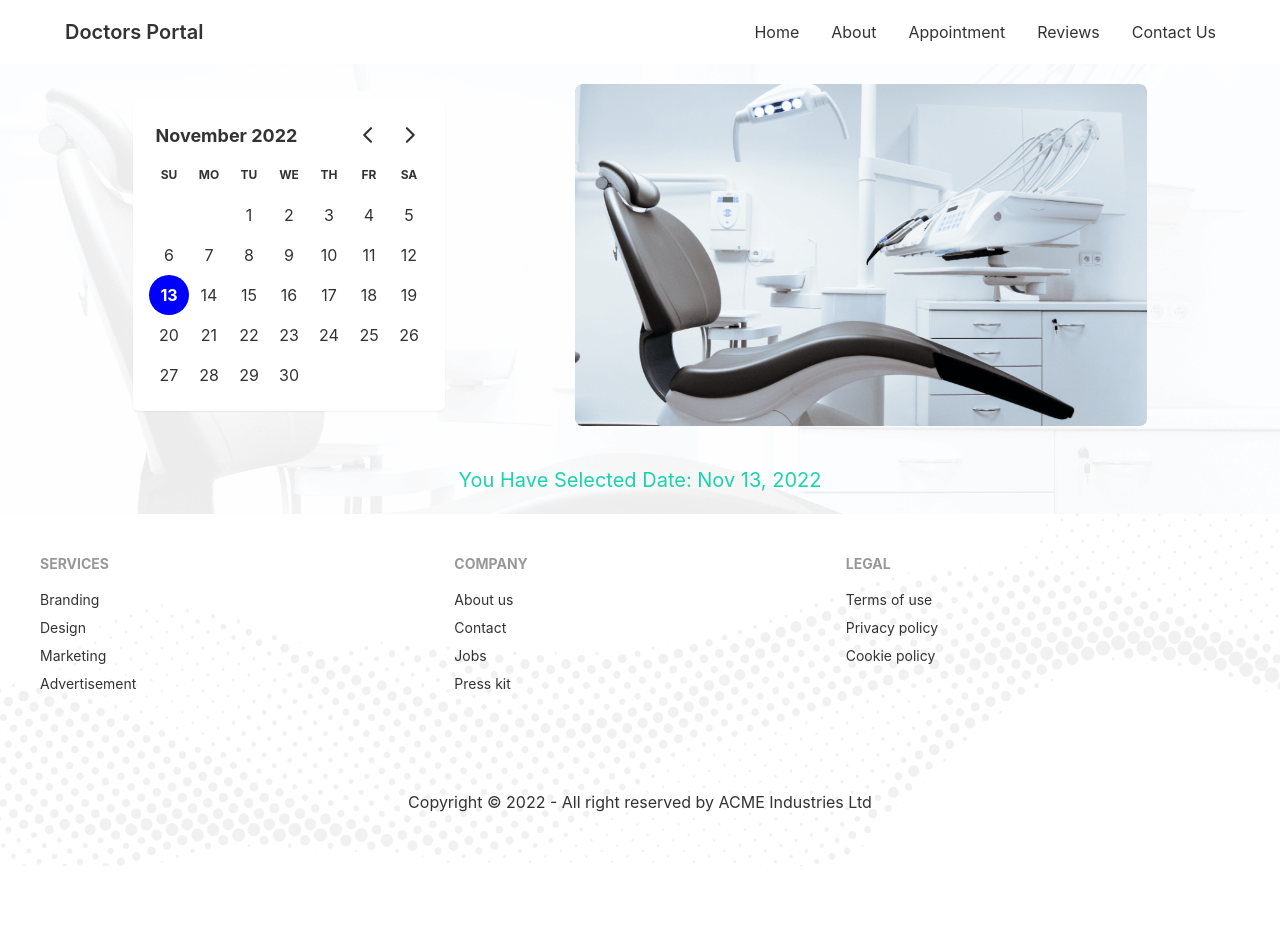
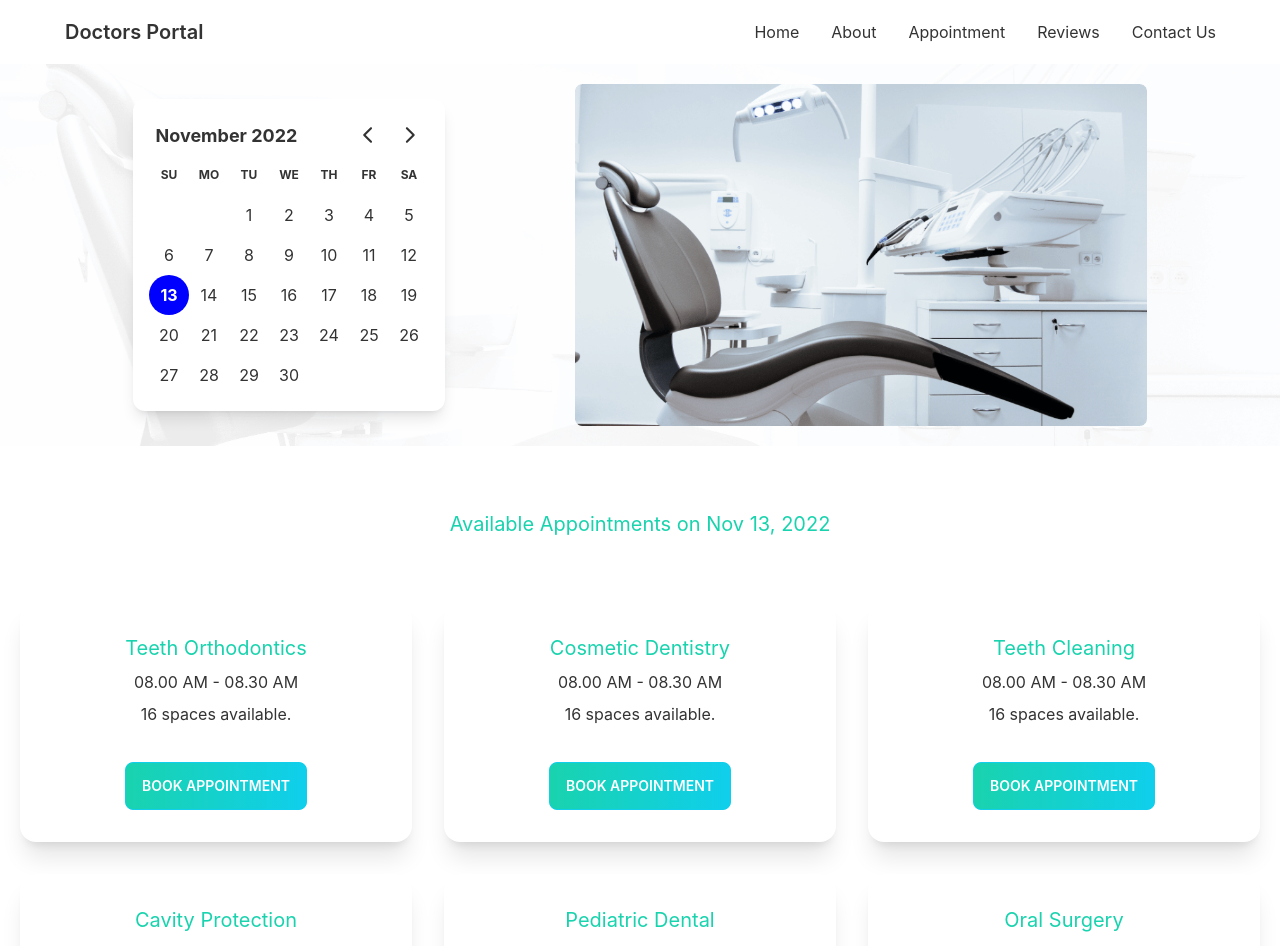
Before and after one commit to Tasnim-Bahar-Samir/doctors-portal-client, a React (Create React App) app: page /appointment in a window 1280 px wide. Shown: the top 946 px of the page. Before the commit the page ends 866 px from the top, so only its background shows below. Built offline with nearby package versions, Linux system fonts and the light colour scheme.

Commit message:
added appointment card and showing modal for appointment booking

```diff
--- /dev/null
+++ b/public/AppointmentSession.json
@@ -0,0 +1,118 @@
+[
+    {
+      "_id": 1,
+      "name": "Teeth Orthodontics",
+      "slots": [
+        "08.00 AM - 08.30 AM",
+        "08.30 AM - 09.00 AM",
+        "09.00 AM - 9.30 AM",
+        "09.30 AM - 10.00 AM",
+        "10.00 AM - 10.30 AM",
+        "10.30 AM - 11.00 AM",
+        "11.00 AM - 11.30 AM",
+        "11.30 AM - 12.00 AM",
+        "1.00 PM - 1.30 PM",
+        "1.30 PM - 2.00 PM",
+        "2.00 PM - 2.30 PM",
+        "2.30 PM - 3.00 PM",
+        "3.00 PM - 3.30 PM",
+        "3.30 PM - 4.00 PM",
+        "4.00 PM - 4.30 PM",
+        "4.30 PM - 5.00 PM"
+      ]
+    },
+    {
+      "_id": 2,
+      "name": "Cosmetic Dentistry",
+      "slots": [
+        "08.00 AM - 08.30 AM",
+        "08.30 AM - 09.00 AM",
+        "09.00 AM - 9.30 AM",
+        "09.30 AM - 10.00 AM",
+        "10.00 AM - 10.30 AM",
+        "10.30 AM - 11.00 AM",
+        "11.00 AM - 11.30 AM",
+        "11.30 AM - 12.00 AM",
+        "1.00 PM - 1.30 PM",
+        "1.30 PM - 2.00 PM",
+        "2.00 PM - 2.30 PM",
+        "2.30 PM - 3.00 PM",
+        "3.00 PM - 3.30 PM",
+        "3.30 PM - 4.00 PM",
+        "4.00 PM - 4.30 PM",
+        "4.30 PM - 5.00 PM"
+      ]
+    },
+    {
+      "_id": 3,
+      "name": "Teeth Cleaning",
+      "slots": [
+        "08.00 AM - 08.30 AM",
+        "08.30 AM - 09.00 AM",
+        "09.00 AM - 9.30 AM",
+        "09.30 AM - 10.00 AM",
+        "10.00 AM - 10.30 AM",
+        "10.30 AM - 11.00 AM",
+        "11.00 AM - 11.30 AM",
+        "11.30 AM - 12.00 AM",
+        "1.00 PM - 1.30 PM",
+        "1.30 PM - 2.00 PM",
+        "2.00 PM - 2.30 PM",
+        "2.30 PM - 3.00 PM",
+        "3.00 PM - 3.30 PM",
+        "3.30 PM - 4.00 PM",
+        "4.00 PM - 4.30 PM",
+        "4.30 PM - 5.00 PM"
+      ]
+    },
+    {
+      "_id": 4,
+      "name": "Cavity Protection",
+      "slots": [
+        "08.00 AM - 08.30 AM",
+        "08.30 AM - 09.00 AM",
+        "09.00 AM - 9.30 AM",
+        "09.30 AM - 10.00 AM",
+        "10.00 AM - 10.30 AM",
+        "10.30 AM - 11.00 AM",
+        "11.00 AM - 11.30 AM",
+        "11.30 AM - 12.00 AM",
+        "1.00 PM - 1.30 PM",
+        "1.30 PM - 2.00 PM",
+        "2.00 PM - 2.30 PM",
+        "2.30 PM - 3.00 PM",
+        "3.00 PM - 3.30 PM",
+        "3.30 PM - 4.00 PM",
+        "4.00 PM - 4.30 PM",
+        "4.30 PM - 5.00 PM"
+      ]
+    },
+    {
+      "_id": 5,
+      "name": "Pediatric Dental",
+      "slots": [
+      ]
+    },
+    {
+      "_id": 6,
+      "name": "Oral Surgery",
+      "slots": [
+        "08.00 AM - 08.30 AM",
+        "08.30 AM - 09.00 AM",
+        "09.00 AM - 9.30 AM",
+        "09.30 AM - 10.00 AM",
+        "10.00 AM - 10.30 AM",
+        "10.30 AM - 11.00 AM",
+        "11.00 AM - 11.30 AM",
+        "11.30 AM - 12.00 AM",
+        "1.00 PM - 1.30 PM",
+        "1.30 PM - 2.00 PM",
+        "2.00 PM - 2.30 PM",
+        "2.30 PM - 3.00 PM",
+        "3.00 PM - 3.30 PM",
+        "3.30 PM - 4.00 PM",
+        "4.00 PM - 4.30 PM",
+        "4.30 PM - 5.00 PM"
+      ]
+    }
+  ]
--- /dev/null
+++ b/src/Components/BookingModal.js
@@ -0,0 +1,55 @@
+import { format } from "date-fns";
+import React from "react";
+
+const BookingModal = ({ booking, selected }) => {
+    const {name,slots} = booking
+  const date = format(selected, "PP");
+  return (
+    <div>
+      <input type="checkbox" id="booking_modal" className="modal-toggle" />
+      <div className="modal">
+        <div className="modal-box relative">
+          <label
+            htmlFor="booking_modal"
+            className="btn btn-sm btn-circle absolute right-2 top-2"
+          >
+            ✕
+          </label>
+          <h3 className="text-lg font-bold">{name}</h3>
+          <form className="grid grid-cols-1 gap-5 mt-11">
+            <input
+              type="text"
+              disabled
+              value={date}
+              className="input input-bordered w-full"
+            />
+            <select className="select select-bordered w-full" required>
+
+              {
+                slots?.map((slot,index) =><option key={index} value={slot}/> )
+              }
+            </select>
+            <input
+              type="text"
+              name="email"
+              placeholder="Type here"
+              className="input input-bordered w-full"
+            />
+            <input
+              type="text"
+              placeholder="Phone"
+              className="input input-bordered w-full"
+            />
+            <input
+              type="submit"
+              value="Submit"
+              className="btn btn-accent input-bordered text-white w-full"
+            />
+          </form>
+        </div>
+      </div>
+    </div>
+  );
+};
+
+export default BookingModal;
--- /dev/null
+++ b/src/Components/PrimaryButton.js
@@ -0,0 +1,9 @@
+import React from 'react'
+
+const PrimaryButton = ({children}) => {
+  return (
+    <button className='btn btn-primary mt-7 bg-gradient-to-r from-secondary to-primary text-white'>{children}</button>
+  )
+}
+
+export default PrimaryButton
--- a/src/Pages/Appointment/Appointment/Appointment.js
+++ b/src/Pages/Appointment/Appointment/Appointment.js
@@ -1,10 +1,14 @@
-import React from 'react'
+import React, { useState } from 'react'
 import AppointmentBanner from '../AppointmentBanner/AppointmentBanner'
+import AvailableAppoint from '../AvailableAppoint/AvailableAppoint'
 
 const Appointment = () => {
+
+  const [selected, setSelected] = useState(new Date());
   return (
     <div>
-        <AppointmentBanner/>
+        <AppointmentBanner selected ={selected} setSelected = {setSelected}/>
+        <AvailableAppoint selected= {selected}/>
     </div>
   )
 }
--- a/src/Pages/Appointment/AppointmentBanner/AppointmentBanner.js
+++ b/src/Pages/Appointment/AppointmentBanner/AppointmentBanner.js
@@ -2,21 +2,18 @@ import React, { useState } from "react";
 import bannerImg from "../../../assets/images/chair.png";
 import { DayPicker } from "react-day-picker";
 import "react-day-picker/dist/style.css";
-import { format } from "date-fns";
 
-const AppointmentBanner = () => {
-  const [selected, setSelected] = useState(new Date());
+const AppointmentBanner = ({selected,setSelected}) => {
   return (
     <div className="p-5 banner ">
       <div className=" flex  justify-around flex-col-reverse md:flex-row md:items-center md:px-12">
-        <div className="rounded-md shadow-sm bg-white w-fit">
+        <div className="rounded-xl shadow-lg bg-white">
           <DayPicker mode="single" selected={selected} onSelect={setSelected} />
         </div>
         <div className="md:w-1/2">
           <img className="w-full" src={bannerImg} alt="" />
         </div>
       </div>
-      <p className="text-secondary text-xl text-center mt-10">You Have Selected Date: {format(selected,"PP")} </p>
     </div>
   );
 };
--- /dev/null
+++ b/src/Pages/Appointment/AvailableAppoint/AppointmentOption.js
@@ -0,0 +1,24 @@
+
+import React from "react";
+
+const AppointmentOption = ({data,setBooking}) => {
+
+  const {name,slots} = data;
+  return (
+    <div>
+
+      <div className="card bg-base-100 shadow-xl">
+        <div className="card-body text-center">
+          <h2 className="text-xl text-secondary">{name}</h2>
+          <p>{slots.length>0? slots[0]:"Try Another Day"}</p>
+          <p>{slots.length} {slots.length > 1?"spaces":"space"} available.</p>
+          <div className="card-actions justify-center">
+            <label disabled ={slots.length === 0} onClick={()=>setBooking(data)} htmlFor="booking_modal" className="btn btn-primary mt-7 bg-gradient-to-r from-secondary to-primary text-white">Book Appointment</label>
+          </div>
+        </div>
+      </div>
+    </div>
+  );
+};
+
+export default AppointmentOption;
--- /dev/null
+++ b/src/Pages/Appointment/AvailableAppoint/AvailableAppoint.js
@@ -0,0 +1,29 @@
+import { format } from 'date-fns'
+import React, { useEffect, useState } from 'react'
+import BookingModal from '../../../Components/BookingModal'
+import AppointmentOption from './AppointmentOption'
+
+const AvailableAppoint = ({selected}) => {
+    const [appointmentOptions,setAppointmentOptions] = useState([])
+    const [booking,setBooking] = useState({})
+    useEffect(()=>{
+        fetch('AppointmentSession.json')
+        .then(res => res.json())
+        .then(data => setAppointmentOptions(data))
+    },[])
+  return (
+    <div className='md:px-5'>
+        <h5 className='text-secondary text-xl text-center  my-16'>Available Appointments on {format(selected,"PP")} </h5>
+        <div className='grid md:grid-cols-2 lg:grid-cols-3 gap-8'>
+            {
+                appointmentOptions.map(data => <AppointmentOption setBooking ={setBooking} key={data._id} data = {data}/>)
+            }
+        </div>
+        <BookingModal
+        selected = {selected}
+        booking = {booking}/>
+    </div>
+  )
+}
+
+export default AvailableAppoint
--- a/src/Pages/Home/Appointment/Appointment.js
+++ b/src/Pages/Home/Appointment/Appointment.js
@@ -1,6 +1,7 @@
 import React from 'react'
 import doctorImg from '../../../assets/images/doctor.png'
 import appointmentBg from '../../../assets/images/appointment.png'
+import PrimaryButton from '../../../Components/PrimaryButton'
 
 const Appointment = () => {
   return (
@@ -12,7 +13,7 @@ const Appointment = () => {
             <h4 className='text-primary font-bold text-xl'>Appointment</h4>
             <h2 className='text-4xl font-semibold my-5'>Make an appointment Today</h2>
             <p className='leading-6 '>It is a long established fact that a reader will be distracted by the readable content of a page when looking at its layout. The point of using Lorem Ipsumis that it has a more-or-less normal distribution of letters,as opposed to using 'Content here, content here', making it look like readable English. Many desktop publishing packages and web page</p>
-            <button className='btn btn-primary mt-7 bg-gradient-to-r from-secondary to-primary text-white'>GET STARTED</button>
+            <PrimaryButton>GET APPOINTMENT</PrimaryButton>
         </div>
     </div>
   )
--- a/src/Pages/Home/Banner/Banner.js
+++ b/src/Pages/Home/Banner/Banner.js
@@ -1,5 +1,6 @@
 import React from 'react'
 import bannerImg from '../../../assets/images/chair.png'
+import PrimaryButton from '../../../Components/PrimaryButton'
 import './Banner.css'
 const Banner = () => {
   return (
@@ -7,7 +8,7 @@ const Banner = () => {
       <div className=''>
         <h1 className='text-5xl font-bold mb-4'>Your New Smile Starts <br /> Here</h1>
         <p className='max-w-[655px]'>Lorem Ipsum is simply dummy text of the printing and typesetting industry. Lorem Ipsum has been the industry's standard dummy text ever since the</p>
-        <button className='btn btn-primary mt-7 bg-gradient-to-r from-secondary to-primary text-white'>GET STRTED</button>
+        <PrimaryButton>GET STARTED</PrimaryButton>
       </div>
       <div>
         <img className='w-full' src={bannerImg} alt="" />
```
